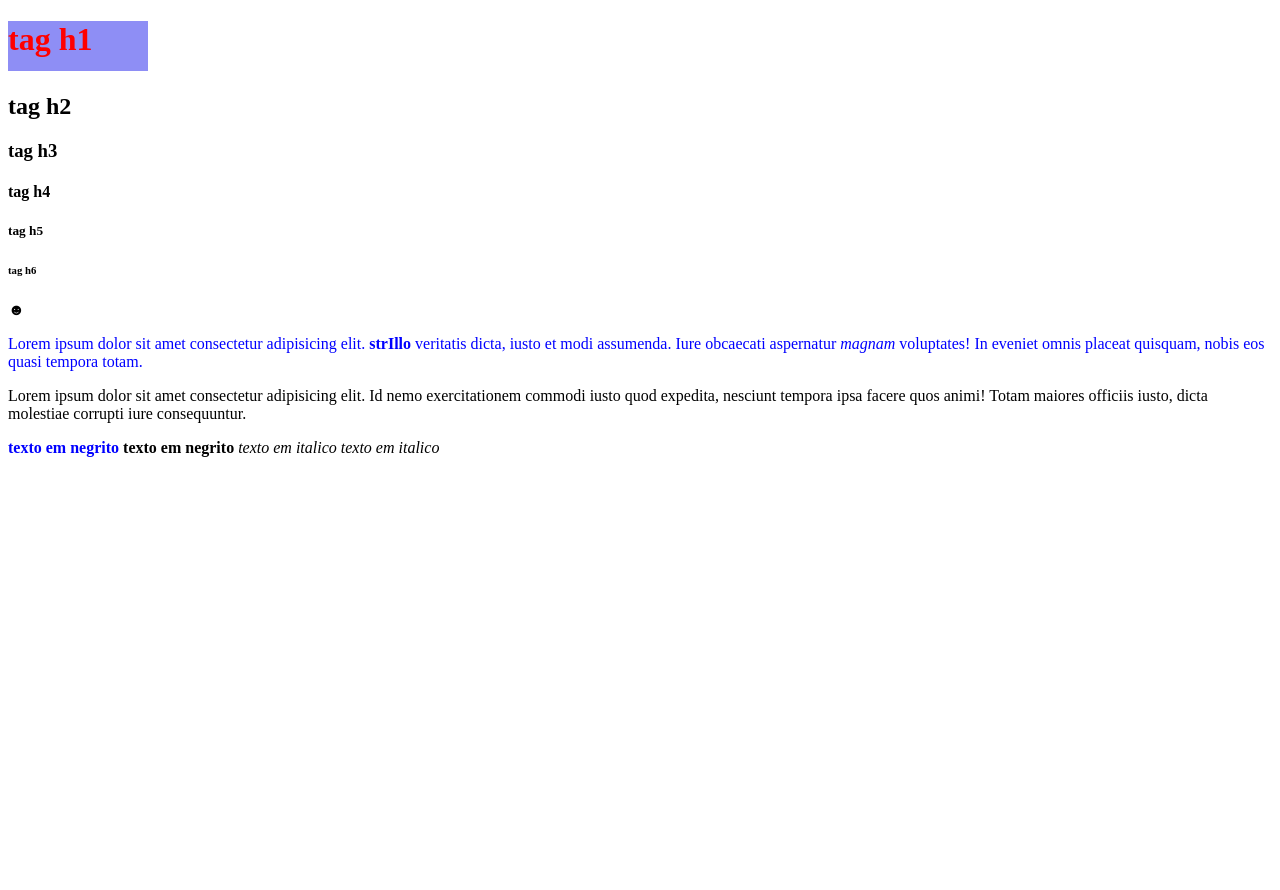
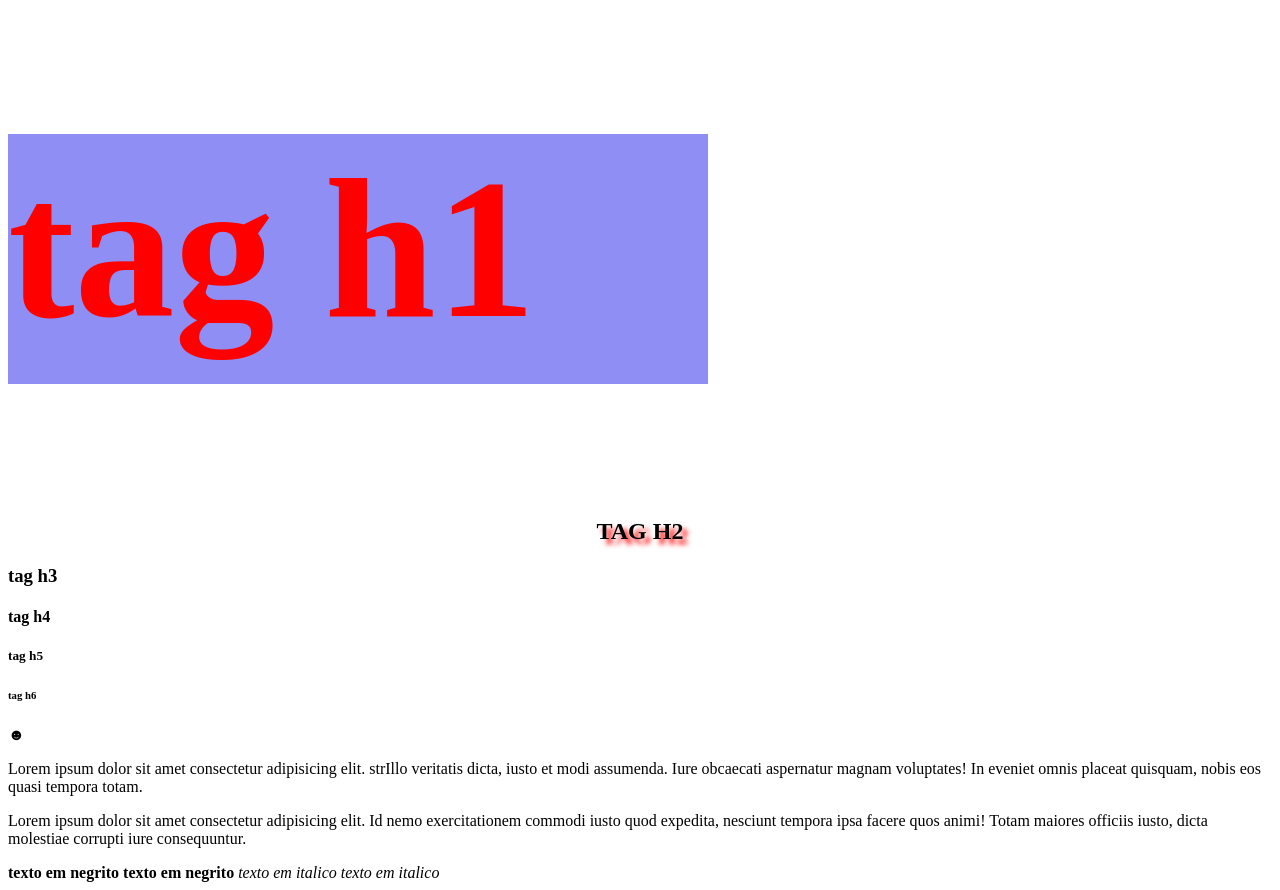
Before and after one commit to rubemrochadev/html-tags-de-texto, a plain HTML site: page index.html in a window 1280 px wide. Before the commit the page ends 800 px from the top, so only its background shows below. Drawn offline with Linux system fonts and the light colour scheme.

Commit message:
mais propriedades de texto e de fonte

```diff
--- a/index.css
+++ b/index.css
@@ -1,12 +1,19 @@
 h1{
     color: red;
     background-color: rgb(142, 142, 245);
-    width: 140px;
-    height: 50px;
+    width: 700px;
+    height: 250px;
+    font-size: 200px;
+}
 
-}
+h2{
+    text-align: center;
+    text-transform: uppercase;
+    text-shadow: 5px 5px 5px red;
+
 
 .texto-azul{
 color: blue;
 
+
 }
--- a/index.html
+++ b/index.html
@@ -15,7 +15,7 @@
     <h5>tag h5</h5>
     <h6>tag h6</h6>☻
 
-    <p class="texto-azul">Lorem ipsum dolor sit amet consectetur adipisicing elit. <strong>strIllo</strong>  veritatis dicta, iusto et modi assumenda. Iure obcaecati aspernatur <em>magnam</em> voluptates! In eveniet omnis placeat quisquam, nobis eos quasi tempora totam.</p>
+    <p class="texto-azul">Lorem ipsum dolor sit amet consectetur adipisicing elit. strIllo veritatis dicta, iusto et modi assumenda. Iure obcaecati aspernatur magnam voluptates! In eveniet omnis placeat quisquam, nobis eos quasi tempora totam.</p>
 
     <p>Lorem ipsum dolor sit amet consectetur adipisicing elit. Id nemo exercitationem commodi iusto quod expedita, nesciunt tempora ipsa facere quos animi! Totam maiores officiis iusto, dicta molestiae corrupti iure consequuntur.</p>
 
```
